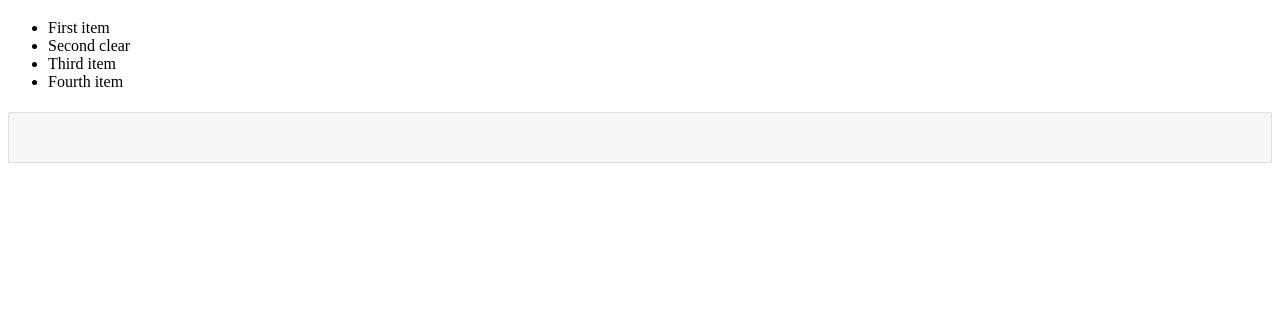
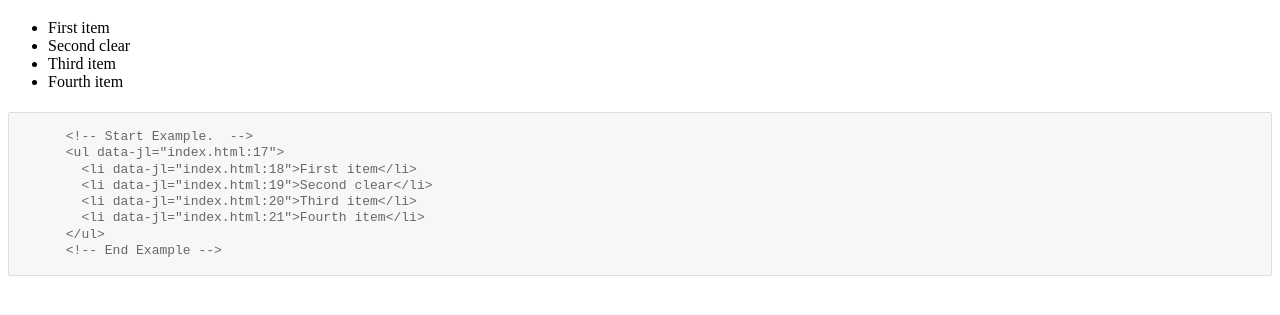
Before and after one commit to labelle/evo-code-block, a plain HTML site: page index.html in a window 1280 px wide. Shown: the part 61-376 px from the top of the page. Drawn offline with nearby package versions, Linux system fonts and the light colour scheme.

Commit message:
updated readme, cleaned up js

```diff
--- a/codeblock.js
+++ b/codeblock.js
@@ -4,13 +4,13 @@ $(document).ready(function() {
     // Checks for blocks
     if (codeBlocks.length > 0 ) {
         // Loops through each block
-        Array.prototype.forEach.call(codeBlocks, function() {
+        $('.evo-codeblock').each(function() {
             // Grabs the identifier based on being first in order.
-            var identifier = codeBlocks[0].attributes[0].nodeValue;
+            var identifier = $(this).attr('data-identifier');
             // Get the html for the div with matching identifier
-            var html = $( '[data-identifier=' + identifier + ']').html();
+            var html = $('[data-identifier=' + identifier + ']').html();
             // Fills the html in the target.
-            $('.evo-codeblock-' + identifier + '-target pre code').text(html);
+            $('[data-target=' + identifier + '] pre code').text(html);
         });
     }
 });
--- a/index.html
+++ b/index.html
@@ -12,26 +12,25 @@
 
     <h1 class="evo-codeblock-label">Code Block Example</h1>
 
-    <!-- Start Example.  Place data-identifier first. -->
-    <div data-identifier="list" class="evo-codeblock">
+    <div class="evo-codeblock" data-identifier="list">
+      <!-- Start Example.  -->
       <ul>
         <li>First item</li>
         <li>Second clear</li>
         <li>Third item</li>
         <li>Fourth item</li>
       </ul>
+      <!-- End Example -->
     </div>
-    <!-- End Example-->
 
-    <!--  This class will have the identifier in it from the thml that is to be placed here.  The identifier is placed inside the class to avoid conflicts with styles. -->
-    <div class="evo-codeblock-list evo-codeblock-list-target">
+    <!--  The data target needs to match the html section it is supposed to be showing. -->
+    <div class="evo-codeblock-list evo-codeblock-target" data-target="list">
       <pre>
         <code>
           <!-- code gets put in here -->
         </code>
       </pre>
     </div>
-
   </body>
 
   <script src="./codeblock.js"></script>
```
Also changed, not shown: 1 other file.
